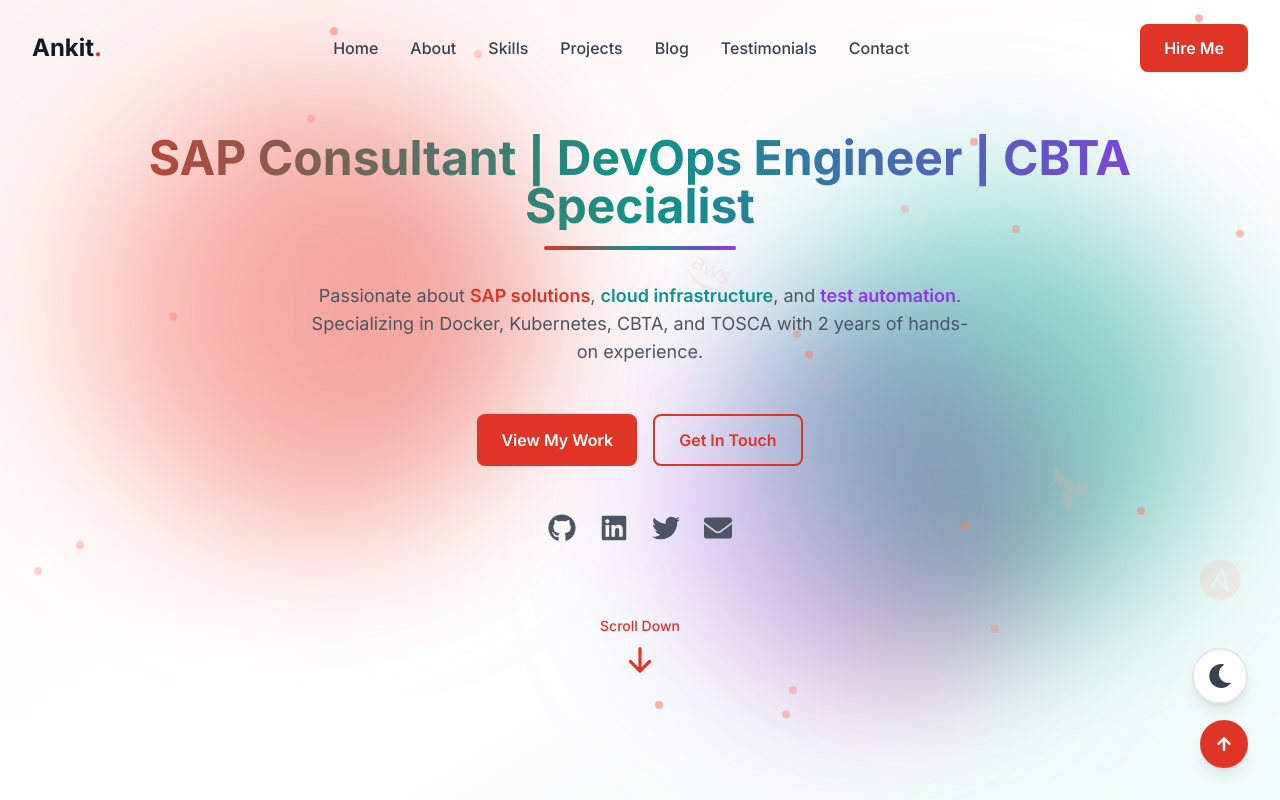
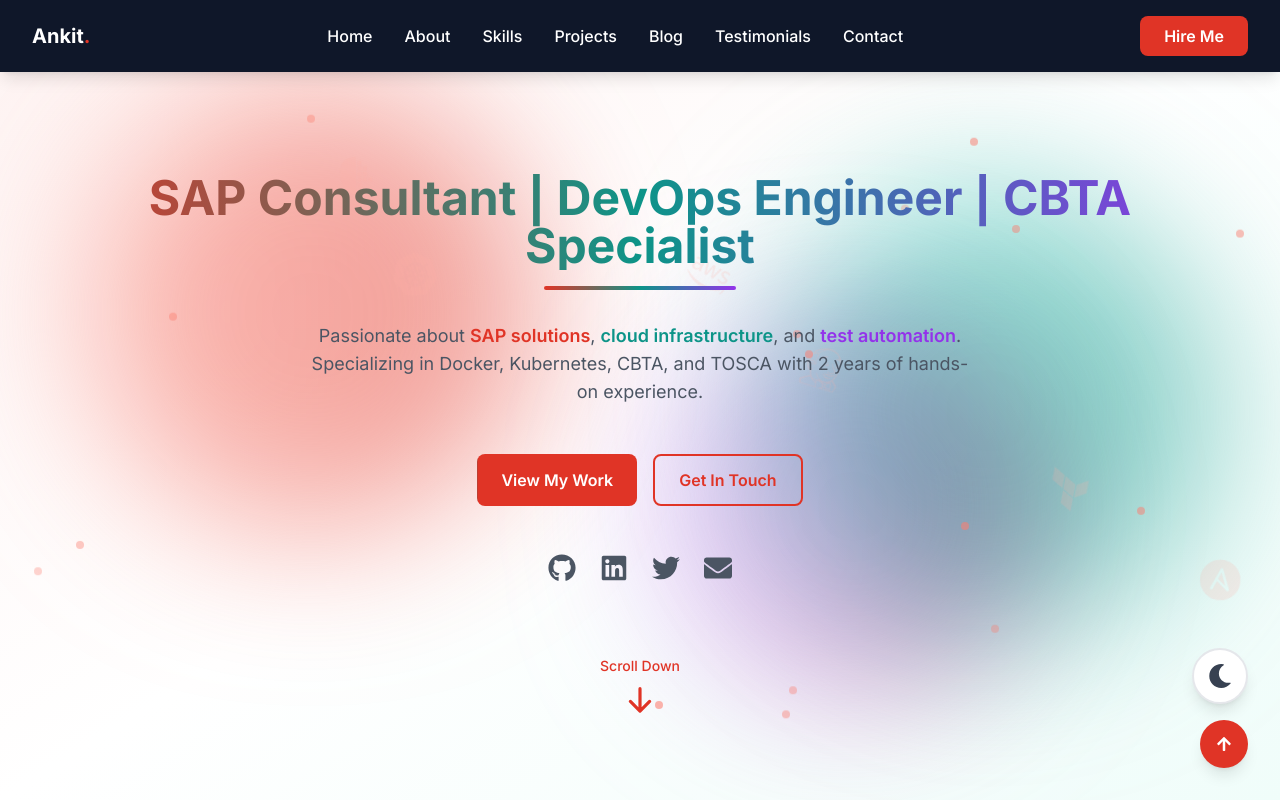
Before and after one commit to AnkitBana/project_portfolio, a Next.js app: page / in a window 1280 px wide. Shown: the top 800 px of the page. Built offline with nearby package versions, Linux system fonts and the light colour scheme.

Commit message:
Added missing components and updated project files

```diff
--- a/src/components/common/Header.tsx
+++ b/src/components/common/Header.tsx
@@ -43,16 +43,12 @@
 
   return (
     <motion.header
-      className={`fixed top-0 left-0 right-0 z-50 transition-all duration-300 ${
-        isScrolled
-          ? 'bg-white dark:bg-gray-900 shadow-lg py-4'
-          : 'bg-transparent py-6'
-      }`}
+      className="fixed top-0 left-0 right-0 z-50 bg-[#0f1729] py-4 shadow-lg"
       initial={{ y: -100 }}
       animate={{ y: 0 }}
       transition={{ duration: 0.5 }}
     >
-      <nav className="container-custom">
+      <nav className="container mx-auto px-4 md:px-6 lg:px-8">
         <div className="flex items-center justify-between">
           {/* Logo */}
           <motion.a
@@ -61,7 +57,7 @@
               e.preventDefault()
               scrollToSection('#hero')
             }}
-            className="text-2xl font-bold text-gray-900 dark:text-white hover:text-primary-600 dark:hover:text-primary-500 transition-colors duration-300"
+            className="text-xl font-bold text-white hover:text-primary-500 transition-colors duration-300"
             whileHover={{ scale: 1.05 }}
           >
             Ankit<span className="text-primary-600">.</span>
@@ -77,13 +73,12 @@
                   e.preventDefault()
                   scrollToSection(item.href)
                 }}
-                className="text-gray-700 dark:text-gray-300 hover:text-primary-600 dark:hover:text-primary-500 font-medium transition-colors duration-300 relative group"
+                className="text-white hover:text-primary-500 font-medium transition-colors duration-300"
                 initial={{ opacity: 0, y: -20 }}
                 animate={{ opacity: 1, y: 0 }}
                 transition={{ duration: 0.5, delay: index * 0.1 }}
               >
                 {item.label}
-                <span className="absolute bottom-0 left-0 w-0 h-0.5 bg-primary-600 group-hover:w-full transition-all duration-300" />
               </motion.a>
             ))}
           </div>
@@ -95,7 +90,7 @@
               e.preventDefault()
               scrollToSection('#contact')
             }}
-            className="hidden md:block btn-primary"
+            className="hidden md:block bg-primary-600 hover:bg-primary-700 text-white font-semibold px-6 py-2 rounded-lg transition-colors duration-300"
             initial={{ opacity: 0, scale: 0 }}
             animate={{ opacity: 1, scale: 1 }}
             transition={{ duration: 0.5, delay: 0.7 }}
@@ -106,7 +101,7 @@
           {/* Mobile Menu Button */}
           <button
             onClick={() => setIsMobileMenuOpen(!isMobileMenuOpen)}
-            className="md:hidden text-gray-900 dark:text-white hover:text-primary-600 dark:hover:text-primary-500 transition-colors duration-300"
+            className="md:hidden text-white hover:text-primary-500 transition-colors duration-300"
             aria-label="Toggle menu"
           >
             {isMobileMenuOpen ? <FaTimes size={24} /> : <FaBars size={24} />}
--- a/src/components/sections/Hero.tsx
+++ b/src/components/sections/Hero.tsx
@@ -27,7 +27,7 @@
   const roles = ['SAP Consultant', 'DevOps Engineer', 'CBTA Specialist']
 
   return (
-    <section id="hero" className="min-h-screen flex items-center justify-center relative overflow-hidden bg-gradient-to-br from-primary-50 via-white to-secondary-50 dark:from-gray-900 dark:via-gray-800 dark:to-gray-900">
+    <section id="hero" className="min-h-screen flex items-center justify-center relative overflow-hidden bg-gradient-to-br from-primary-50 via-white to-secondary-50 dark:from-gray-900 dark:via-gray-800 dark:to-gray-900 pt-20">
       {/* Animated background elements */}
       <div className="absolute inset-0 overflow-hidden">
         {/* Large gradient orbs with pulsing effect */}
```
Also changed, not shown: 1 other file (tests, documents, lock files or other folders).
